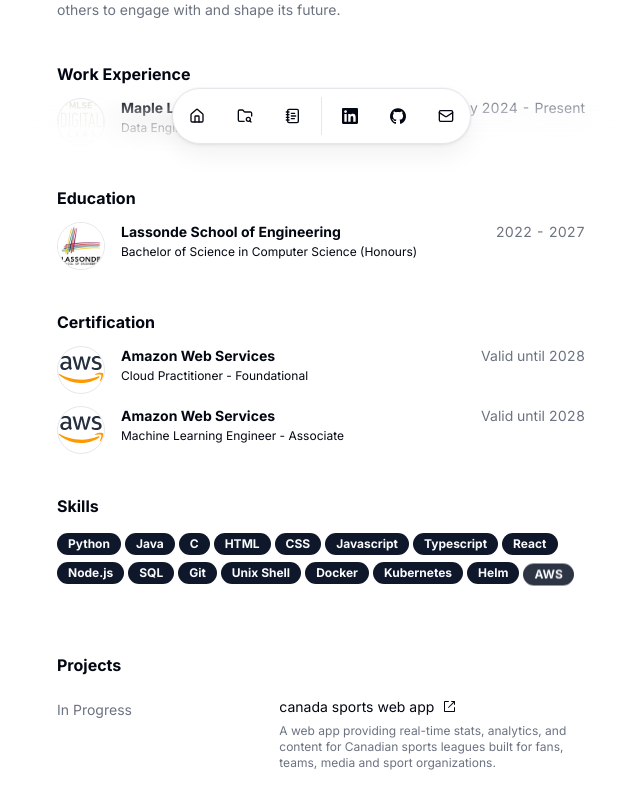
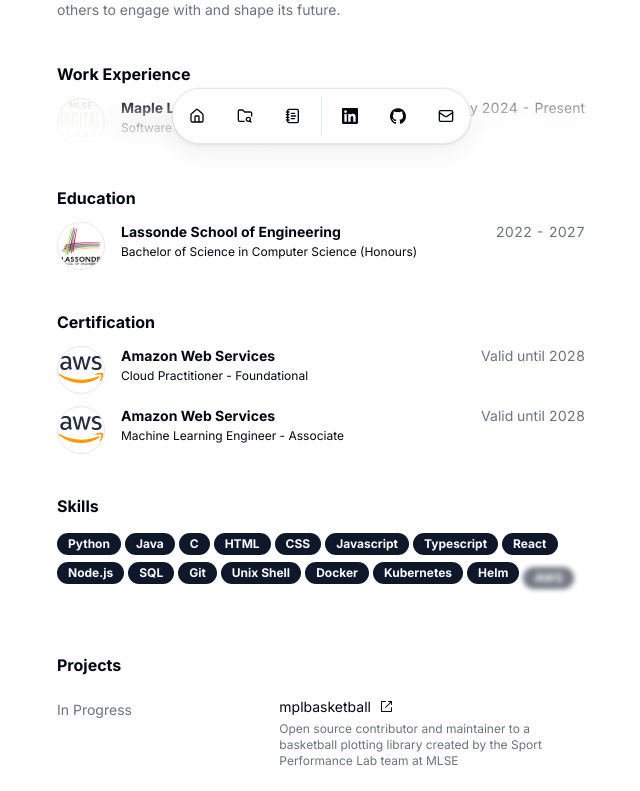
Before and after one commit to ojadeyemi/ojadeyemi.github.io, a React (Vite) app: page /#/ in a window 1280 px wide. Shown: the part 640-1431 px from the top of the page, without its empty margins (319-959 px from the left). Built offline with nearby package versions, Linux system fonts and the light colour scheme.

Commit message:
update job title plus dependencies

```diff
--- a/src/components/Projects.tsx
+++ b/src/components/Projects.tsx
@@ -11,36 +11,6 @@ const Projects: React.FC = () => {
       <BlurFade delay={BLUR_FADE_DELAY * 18}>
         <div className="flex flex-col gap-y-5">
           <h2 className="text-md font-bold">Projects</h2>
-
-          <>
-            <div className="flex flex-row justify-start">
-              <div className="w-80 sm:w-96">
-                <span className="text-sm text-muted-foreground">
-                  In Progress
-                </span>
-              </div>
-              <div className="flex w-full flex-col gap-y-1.5">
-                <div className="flex flex-row gap-x-2">
-                  <span className="text-sm">canada sports web app</span>
-                  <a
-                    href="https://canada-sports-web.vercel.app/"
-                    className="flex items-center"
-                    rel="noopener noreferrer"
-                    target="_blank"
-                    aria-label="Open USPORTS-BBALL-WEBAPP on GitHub in a new tab"
-                    title="Open GitHub"
-                  >
-                    <ExternalLinkIcon className="flex self-center hover:text-muted-foreground" />
-                  </a>
-                </div>
-                <span className="text-xs text-muted-foreground">
-                  A web app providing real-time stats, analytics, and content
-                  for Canadian sports leagues built for fans, teams, media and
-                  sport organizations.
-                </span>
-              </div>
-            </div>
-          </>
 
           <>
             <div className="flex flex-row justify-start">
--- a/src/data/resume.tsx
+++ b/src/data/resume.tsx
@@ -64,7 +64,7 @@ export const DATA = {
       company: "Maple Leaf Sports & Entertainment",
       badges: [],
       href: "https://www.mlsedigital.com/",
-      title: "Data Engineer",
+      title: "Software & Data Engineer",
       logoUrl: "/MLSEDigitalLabs.svg",
       start: "May 2024",
       end: "Present",
```
Also changed, not shown: package.json (+21 -21 lines), public/site.webmanifest, 2 other files (tests, documents, lock files or other folders).
